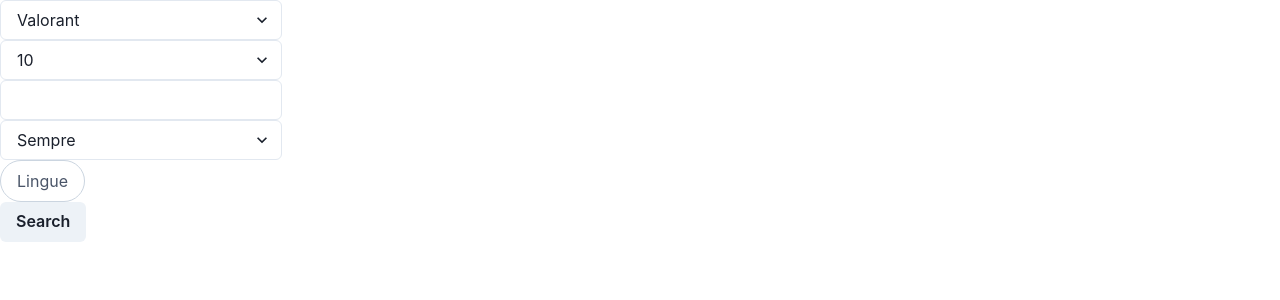
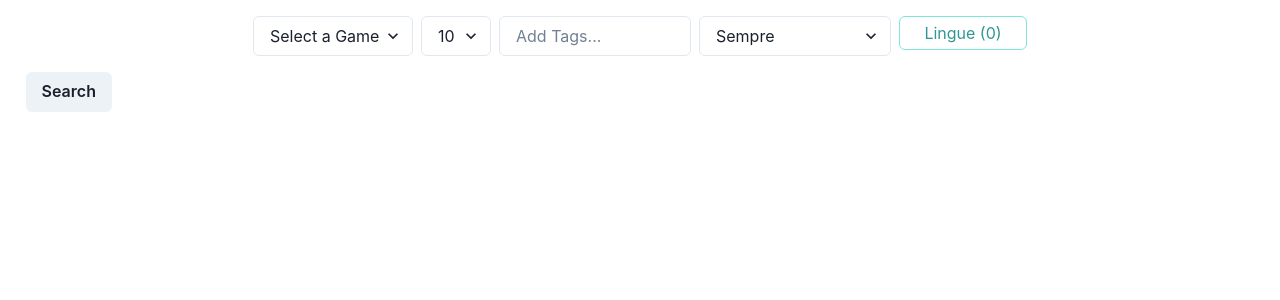
Before and after one commit to corbettamarco/TwiBooter, a React (Create React App) app: page / in a window 1280 px wide. Shown: the top 300 px of the page. Built offline with nearby package versions, Linux system fonts and the light colour scheme.

Commit message:
fixare grafica

```diff
--- a/package.json
+++ b/package.json
@@ -3,6 +3,7 @@
   "version": "0.1.0",
   "private": true,
   "dependencies": {
+    "@chakra-ui/icons": "^2.0.18",
     "@chakra-ui/menu": "^2.1.12",
     "@chakra-ui/react": "^2.5.5",
     "@emotion/react": "^11.10.6",
--- a/src/components/ChakraTagInput/Tag.tsx
+++ b/src/components/ChakraTagInput/Tag.tsx
@@ -32,7 +32,7 @@
     [onRemove, onTagCloseButtonClick]
   )
   return (
-    <Tag {...props}>
+    <Tag maxW={"5rem"} textOverflow={"ellipsis"} {...props}>
       <TagLabel {...tagLabelProps}>{children}</TagLabel>
       <TagCloseButton {...tagCloseButtonProps} onClick={handleClickTagCloseButton} />
     </Tag>
--- a/src/components/ChakraTagInput/index.tsx
+++ b/src/components/ChakraTagInput/index.tsx
@@ -108,9 +108,9 @@
   );
 
   return (
-    <Wrap align="center" {...wrapProps}>
+    <Wrap w="12rem" align="center" {...wrapProps}>
       <WrapItem flexGrow={1} {...maybeCall(wrapItemProps, true, tags.length)}>
-        <Input {...props} onKeyDown={handleKeyDown} ref={ref} />
+        <Input {...props} onKeyDown={handleKeyDown} ref={ref} placeholder={"Add Tags..."}/>
       </WrapItem>
       {tags.map((tag, index) => (
         <WrapItem {...maybeCall(wrapItemProps, false, index)} key={index}>
--- a/src/components/FiltersBar.tsx
+++ b/src/components/FiltersBar.tsx
@@ -1,9 +1,11 @@
 import {
   Button,
+  Center,
   Flex,
   FormControl,
   FormErrorMessage,
   Select,
+  Stack,
 } from "@chakra-ui/react";
 import PropTypes from "prop-types";
 import { SyntheticEvent, useCallback, useEffect, useState } from "react";
@@ -45,13 +47,18 @@
   }, [selectedLanguages, setValue, tags]);
 
   return (
-    <Flex>
     <form onSubmit={handleSubmit(onSubmit)}>
+      <Center mt="1rem" >
+        <Flex
+          textAlign={"center"}
+          gap={".5rem"}
+          direction={["column", "column", "row", "row", "row"]}
+        >
           <FormControl isInvalid={errors.game ? true : false}>
             <Select
-            defaultValue="VALORANT"
               placeholder="Select a Game"
               {...register("game")}
+              w="10rem"
             >
               <option value="VALORANT"> Valorant </option>
             </Select>
@@ -76,7 +83,12 @@
             </FormErrorMessage>
           </FormControl>
           <FormControl>
-          <Select defaultValue={"ALL_TIME"} placeholder="Periodo" {...register("filter")}>
+            <Select
+              defaultValue={"ALL_TIME"}
+              placeholder="Periodo"
+              {...register("filter")}
+              minW="12rem"
+            >
               <option value="LAST_DAY">Oggi</option>
               <option value="LAST_WEEK">Ultima Settimana</option>
               <option value="ALL_TIME">Sempre</option>
@@ -87,15 +99,24 @@
           </FormControl>
           <FormControl>
             <div {...register("languages")}>
-            <MultiSelectMenu selectedOptions={selectedLanguages} setSelectedOptions={setSelectedLanguages} label="Lingue" options={langOptions} />
+              <MultiSelectMenu
+                selectedOptions={selectedLanguages}
+                setSelectedOptions={setSelectedLanguages}
+                label="Lingue"
+                options={langOptions}
+              />
             </div>
-          <Button type="submit"> Search </Button>
+
             <FormErrorMessage>
               {errors.languages && errors.languages.message}
             </FormErrorMessage>
-        </FormControl>
+          </FormControl>{" "}
+        </Flex>
+      </Center>
+
+        <Button mt="1rem" ml="1.6rem" type="submit"> Search </Button>
+
     </form>
-    </Flex>
   );
 };
 
--- a/src/components/MultiselectMenu.tsx
+++ b/src/components/MultiselectMenu.tsx
@@ -16,20 +16,21 @@
             // @ts-ignore <MenuButton> does have a 'type' prop because it is just a button. This is to make sure clicking this doesn't submit any forms.
             type="button"
             /* eslint-enable @typescript-eslint/ban-ts-comment */
-            backgroundColor={selectedOptions.length ? "purple.200" : "white"}
-            color={selectedOptions.length ? "purple.500" : "gray.600"}
-            borderColor={selectedOptions.length ? "purple.200" : "gray.300"}
+            backgroundColor={selectedOptions.length ? "teal.200" : "white"}
+            color={selectedOptions.length ? "black" : "teal.500"}
+            borderColor={selectedOptions.length ? "gray.300" : "teal.200"}
             borderWidth={1}
-            p={2}
+            p={1}
             px={4}
-            borderRadius="25px"
+            borderRadius="md"
             _focus={{
               outline: "none"
             }}
             {...buttonProps}
+            w="8rem"
           >
             {`${label}${
-              selectedOptions.length > 0 ? ` (${selectedOptions.length})` : ""
+              selectedOptions.length > 0 ? ` (${selectedOptions.length})` : " (0)"
             }`}
           </MenuButton>
           <MenuList>
```
Also changed, not shown: 1 other file (tests, documents, lock files or other folders). Lines whose indentation alone changed are shown as unchanged.
